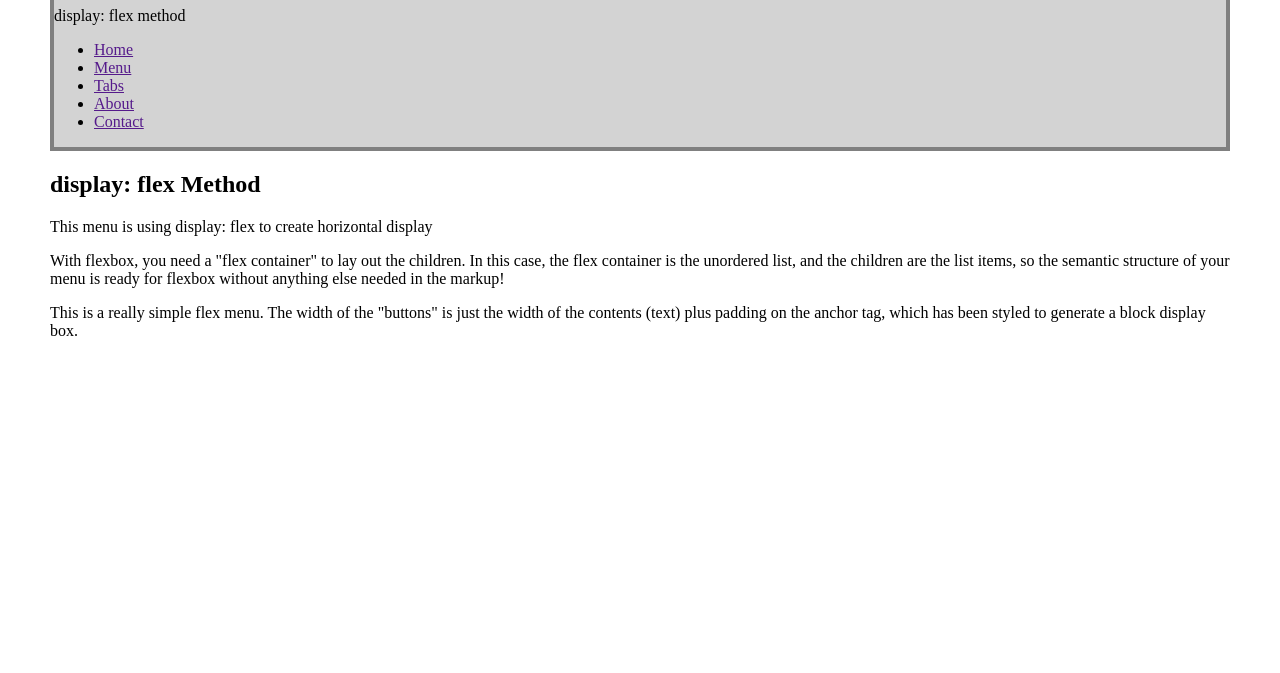
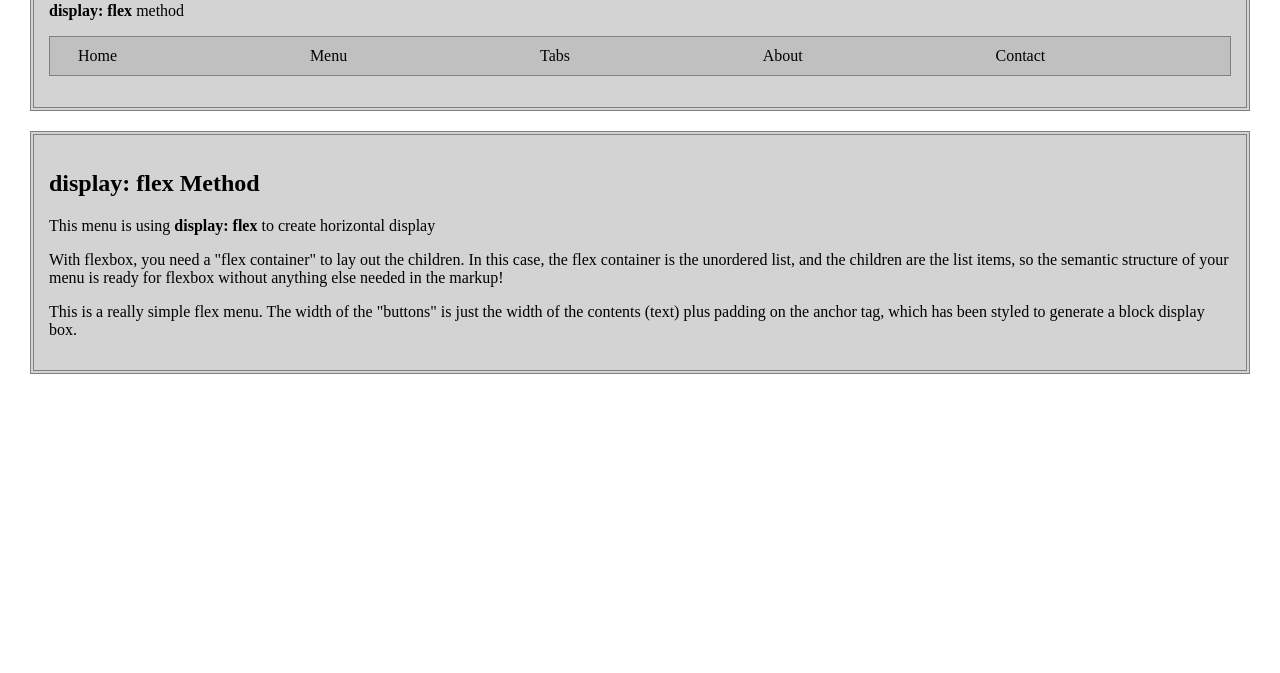
Before and after one commit to Hannah-design14/css-exercise7, a plain HTML site: page 1-menu.html in a window 1280 px wide. Shown: the part 127-800 px from the top of the page. Drawn offline with Linux system fonts and the light colour scheme.

Commit message:
pretty much finished

```diff
--- a/1-menu.html
+++ b/1-menu.html
@@ -10,28 +10,28 @@
     <body class="wrapper">
         <header class="box">
             <h1>Using Lists for Navigation: Horizontal Menus Page 1</h1>
-            <p>display: flex method</p>
-            <ul>
-                <li>
-                    <a href="">Home</a>
+            <p><strong>display: flex </strong>method</p>
+            <ul class="nav">
+                <li class="nav-item">
+                    <a href="" class="nav-link">Home</a>
                 </li>
-                <li>
-                    <a href="">Menu</a>
+                <li class="nav-item">
+                    <a href="" class="nav-link">Menu</a>
                 </li>
-                <li>
-                    <a href="">Tabs</a>
+                <li class="nav-item">
+                    <a href="" class="nav-link">Tabs</a>
                 </li>
-                <li>
-                    <a href="">About</a>
+                <li class="nav-item">
+                    <a href="" class="nav-link">About</a>
                 </li>
-                <li>
-                    <a href="">Contact</a>
+                <li class="nav-item">
+                    <a href="" class="nav-link">Contact</a>
                 </li>
             </ul>
         </header>
         <main class="boxes">
             <h2>display: flex Method</h2>
-            <p>This menu is using display: flex to create horizontal display</p>
+            <p>This menu is using <strong>display: flex</strong> to create horizontal display</p>
             <p>With flexbox, you need a "flex container" to lay out the children. In this case, the flex container is the unordered list, and the children are the list items, so the semantic structure of your menu is ready for flexbox without anything else needed in the markup!</p>
             <p>This is a really simple flex menu. The width of the "buttons" is just the width of the contents (text) plus padding on the anchor tag, which has been styled to generate a block display box.</p>
         </main>
--- a/1-styles.css
+++ b/1-styles.css
@@ -1,10 +1,48 @@
 .wrapper {
-    margin: 50px;
+    margin: 30px;
 }
 
 .box {
+    padding: 15px;
     background-color:lightgray;
+    border-style: double;
+    border-width: 4px;
+    border-color:gray;
+    margin-bottom: 20px;
+}
+
+.nav {
+    background-color: silver;
     border-style: solid;
+    border-width: 1px;
+    border-color:gray;
+    display: flex;
+    padding: 10px;
+    list-style-type: none;
+    justify-content: space-around;
+}
+
+.nav-item {
+    flex-grow: 1;
+    margin: 0 8px;
+}
+
+.nav-link {
+    color:black;
+    padding: 10px;
+    text-decoration: none;
+}
+
+.nav-link:hover {
+    background-color: #888;
+    color: white;
+}
+
+
+.boxes {
+    padding: 15px;
+    background-color:lightgray;
+    border-style: double;
     border-width: 4px;
     border-color:gray;
 }
```
